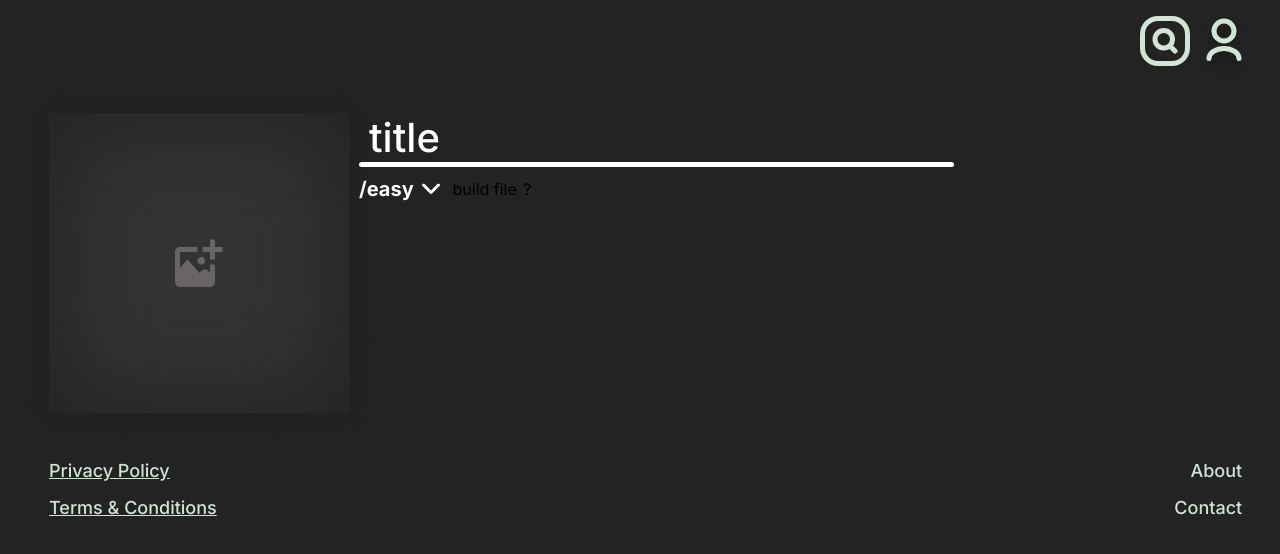
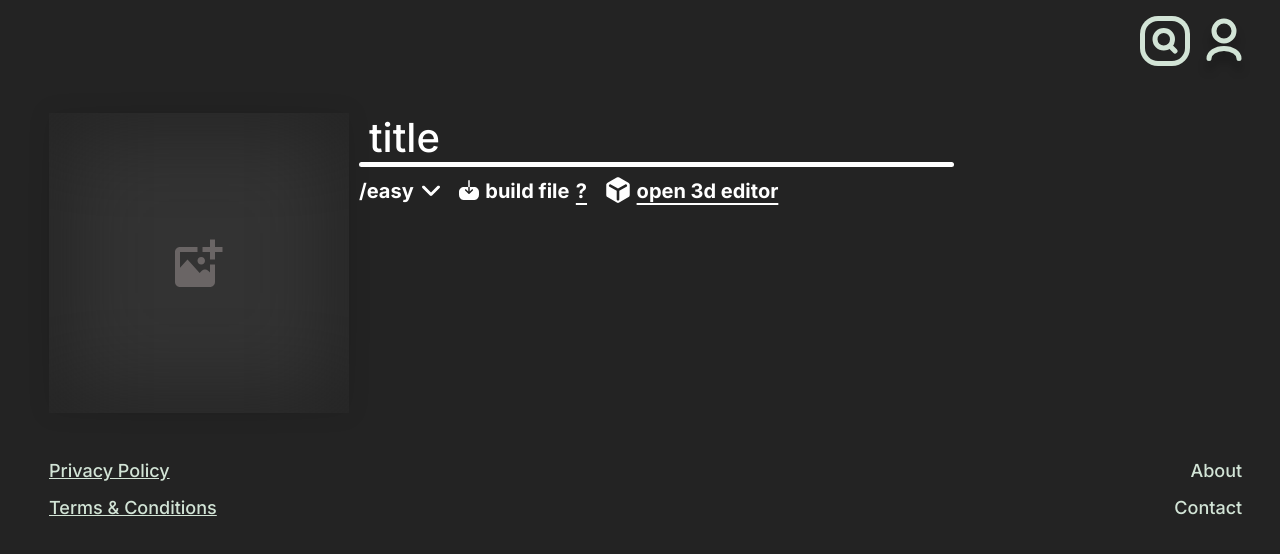
Before and after one commit to Werhww/Constructopia, a Nuxt app: page /profile/new-build in a window 1280 px wide. Shown: the top 554 px of the page. Built offline with nearby package versions, Linux system fonts and the light colour scheme; what lottie-web-vue, vue-dragscroll would draw is missing.

Commit message:
new build page working

```diff
--- a/components/component/image-import.vue
+++ b/components/component/image-import.vue
@@ -1,12 +1,33 @@
 <template>
-<div class="image-import">
-    <img src="/icons/components/import-image.svg" alt="">
-    <div><!-- Background color with blur --></div>
+<div :class="{'image-import': true, 'image-imported': previewOpen}">
+    <input v-on:change="importImage" ref="imageInput" type="file" accept="image/apng, image/avif, image/jpeg, image/png, image/webp, image/svg+xmllø">
+    <img v-if="!previewOpen" class="import-image" src="/icons/components/import-image.svg" @click="openImport">
+    <div v-if="!previewOpen" @click="openImport"><!-- Background color with blur --></div>
+
+    <img v-if="previewOpen" class="preview-image" :src="preview" @click="openImport">
 </div>
 </template>
 
 <script setup lang="ts">
+const previewOpen = ref(false)
+const preview = ref()
 
+const imageInput = ref()
+
+function openImport(){
+    imageInput.value.click()
+}
+
+function importImage(event: any){
+    var reader = new FileReader();
+    reader.onload = (e:any) => {
+        preview.value = e.target.result;
+    }
+
+    reader.readAsDataURL(event.target.files[0]);
+
+    previewOpen.value = true
+}
 </script>
 
 <style scoped>
@@ -15,8 +36,18 @@
     height: 18.75rem;
     position: relative;
     overflow: hidden;
+    cursor: pointer;
 
     filter: drop-shadow(0px 0px 10px rgba(0, 0, 0, 0.25));
+
+    transition: all 0.2s ease;
+}
+
+.image-imported {
+    width: 42.5rem;
+    height: 37.5rem;
+    object-fit: cover;
+    border-radius: 0.625rem;
 }
 
 .image-import > div{
@@ -29,7 +60,14 @@
     filter: blur(50px);
 }
 
-.image-import > img{
+.image-import > input{
+    position: absolute;
+    left: 0;
+    bottom: 0;
+    opacity: 0;
+}
+
+.import-image{
     position: absolute;
     top: 50%;
     left: 50%;
@@ -37,4 +75,10 @@
 
     z-index: 10;
 }
+
+.preview-image {
+    width: 100%;
+    height: 100%;
+    object-fit: cover;
+}
 </style>
--- a/pages/profile/new-build.vue
+++ b/pages/profile/new-build.vue
@@ -6,11 +6,18 @@
         <div class="build-undertitel">
             <BuildOpenDifficulty v-model="difficulty" :white="true" />
             <div class="build-file-import">
-                <img src="" >
+                <img src="/icons/build/import-build.svg">
                 <p>build file</p>
                 <p>?</p>
             </div>
+            <div class="build-open-3d">
+                <img src="/icons/build/3d-icon-inverted.svg">
+                <p>open 3d editor</p>
+            </div>
         </div>
+    </div>
+    <div>
+
     </div>
 </section>
 </template>
@@ -38,12 +45,26 @@ const difficulty = ref('easy')
 
 .build-undertitel {
     display: flex;
-    gap: 0.4rem;
+    gap: 1.2rem;
 }
 
-.build-file-import {
+.build-file-import, .build-open-3d{
     display: flex;
     align-items: center;
     gap: 0.4rem;
+    font: var(--undertitle);
+    color: var(--white);
+    cursor: pointer;
+}
+
+.build-file-import p:last-child{
+    text-decoration: underline;
+    text-underline-offset: 0.3rem;
+    cursor: help;
+}
+
+.build-open-3d {
+    text-decoration: underline;
+    text-underline-offset: 0.3rem;
 }
 </style>
```
Also changed, not shown: public/icons/build/3d-icon-inverted.svg (added), public/icons/build/import-build.svg (added).
